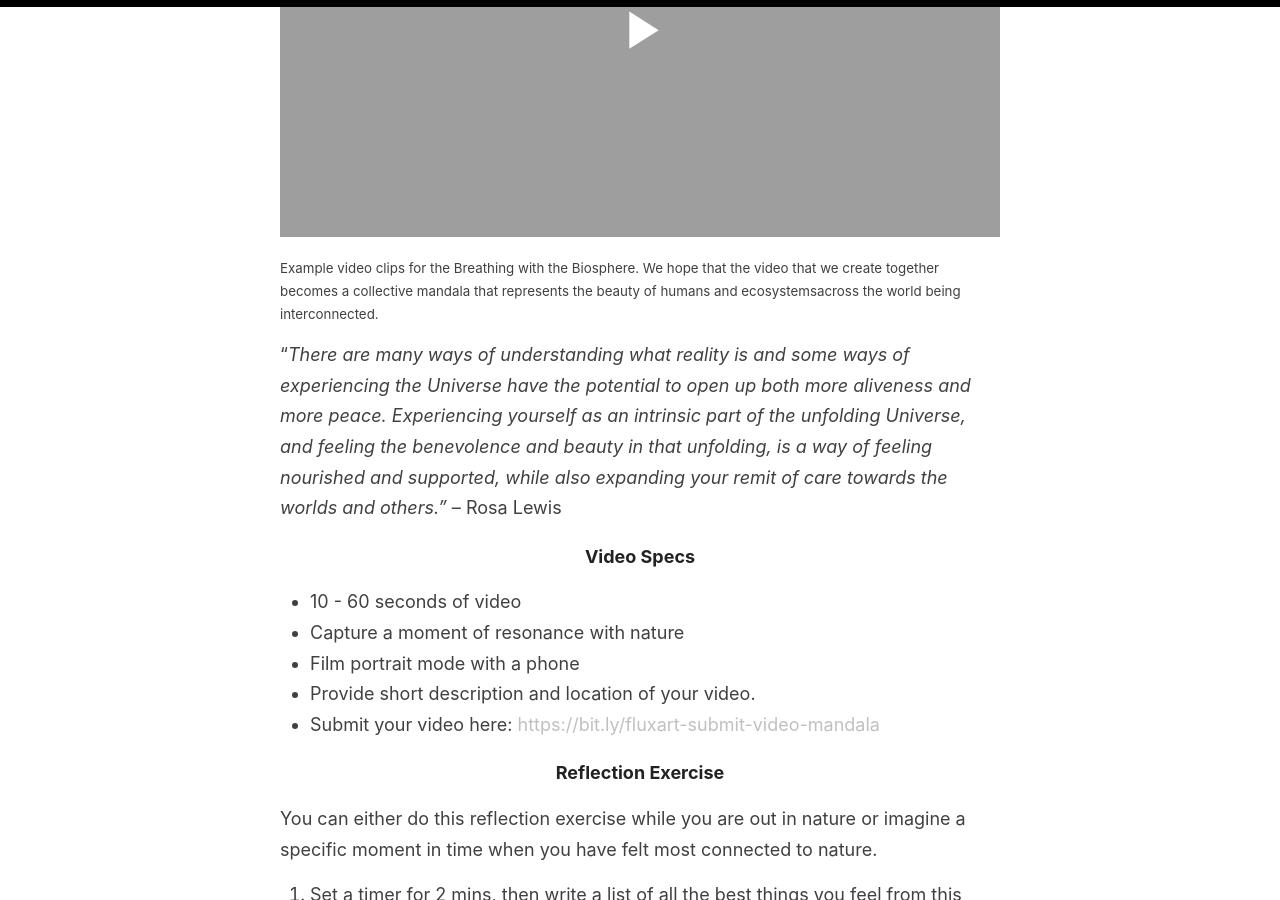
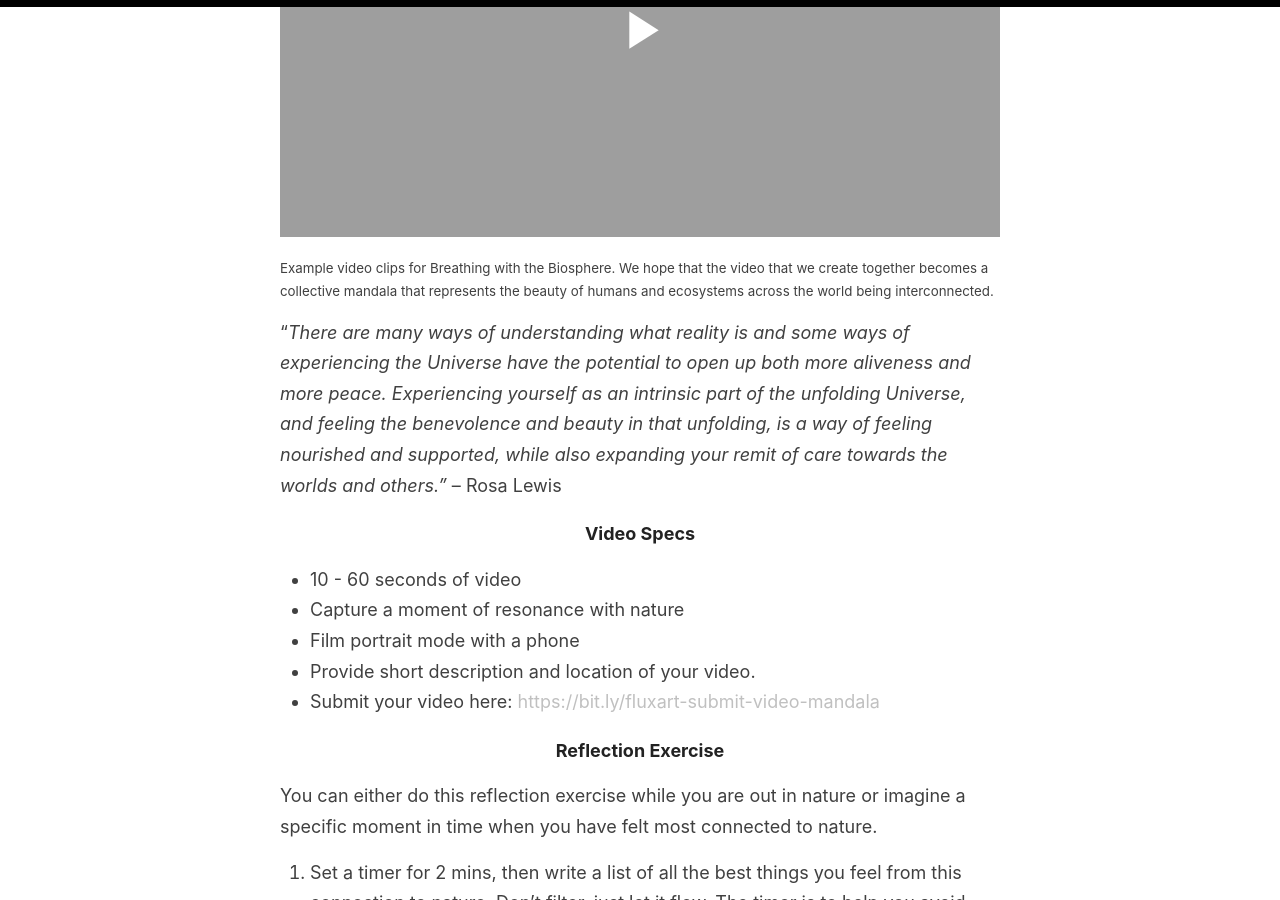
Before and after one commit to fluxnetart/fluxnetart.github.io, a Jekyll site: the page built from _posts/2025-05-18-video-mandala.md, in a window 1280 px wide and 900 px high, scrolled down 1841 px. Built offline with Jekyll 4.4.1, drawn with Linux system fonts in a browser that asks for light colours.

Commit message:
Update 2025-05-18-video-mandala.md

```diff
--- a/_posts/2025-05-18-video-mandala.md
+++ b/_posts/2025-05-18-video-mandala.md
@@ -55,7 +55,7 @@
         <iframe src="https://drive.google.com/file/d/1MCijbiDhSBNlDYdRJEaATgirR2w8SMmQ/preview" frameborder="0" allowfullscreen></iframe>
     </div>
 </div>
-<figcaption>Example video clips for the Breathing with the Biosphere. We hope that the video that we create together becomes a collective mandala that represents the beauty of humans and ecosystemsacross the world being interconnected.</figcaption>
+<figcaption>Example video clips for Breathing with the Biosphere. We hope that the video that we create together becomes a collective mandala that represents the beauty of humans and ecosystems across the world being interconnected.</figcaption>
 
 “<i>There are many ways of understanding what reality is and some ways of experiencing the Universe have the potential to open up both more aliveness and more peace. Experiencing yourself as an intrinsic part of the unfolding Universe, and feeling the benevolence and beauty in that unfolding, is a way of feeling nourished and supported, while also expanding your remit of care towards the worlds and others.” </i> – Rosa Lewis
 
```
